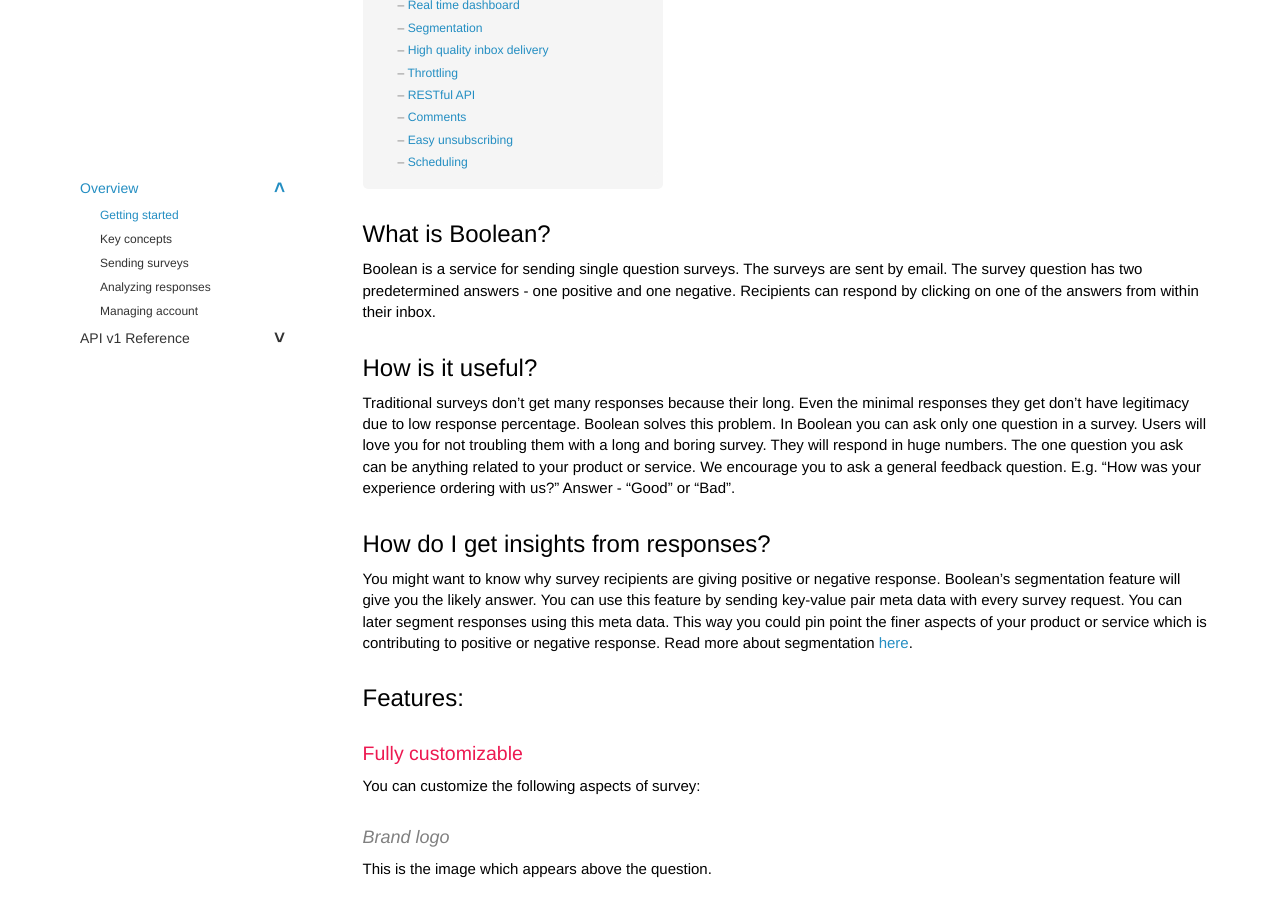
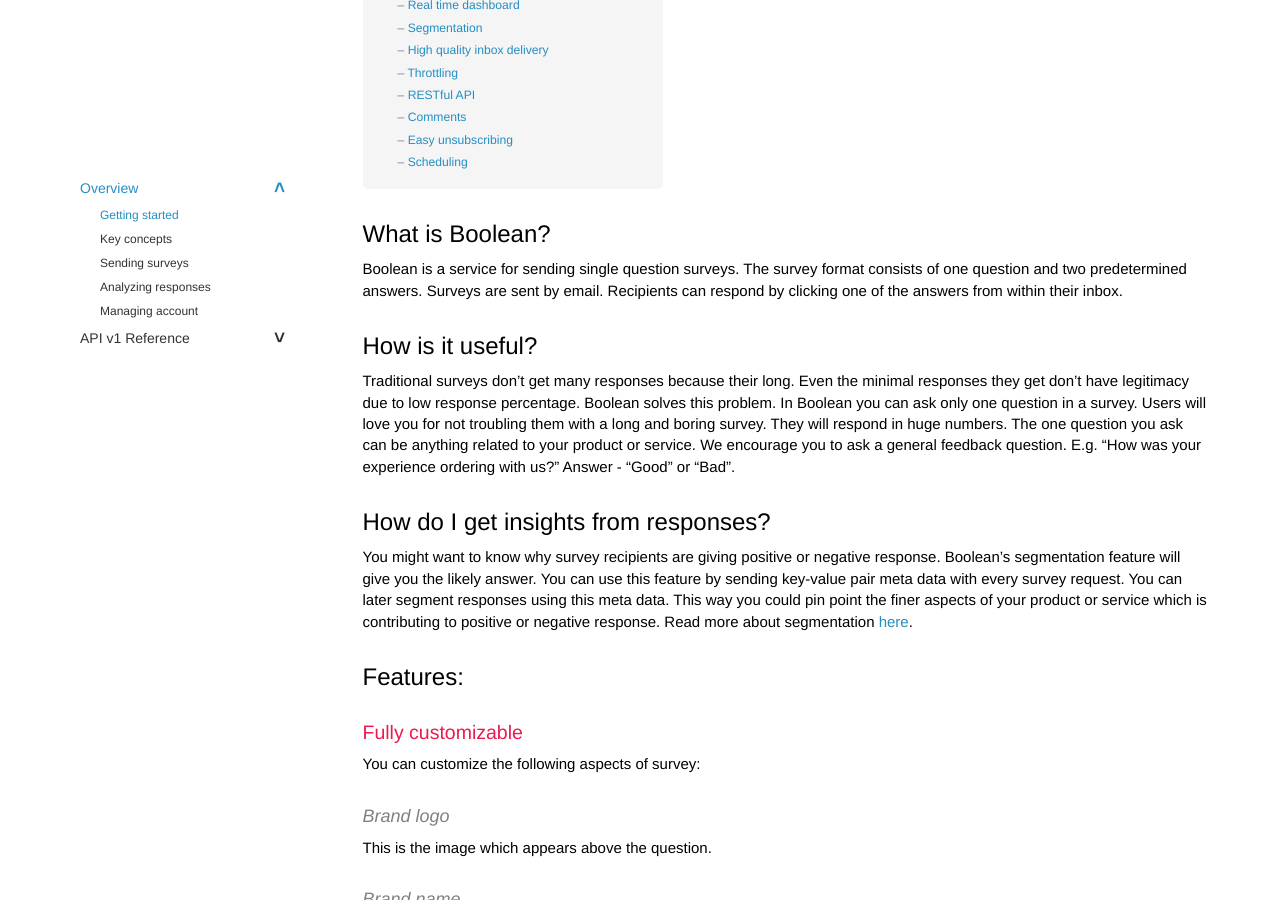
Before and after one commit to booleanapp/docs, a Jekyll site: the page built from index.md, in a window 1280 px wide and 900 px high, scrolled down 434 px. Built offline with Jekyll 4.4.1, drawn with Linux system fonts in a browser that asks for light colours.

Commit message:
Updated Boolean definition.

```diff
--- a/index.md
+++ b/index.md
@@ -8,7 +8,7 @@
 
 ## What is Boolean?
 
-Boolean is a service for sending single question surveys. The surveys are sent by email. The survey question has two predetermined answers - one positive and one negative. Recipients can respond by clicking on one of the answers from within their inbox.
+Boolean is a service for sending single question surveys. The survey format consists of one question and two predetermined answers. Surveys are sent by email. Recipients can respond by clicking one of the answers from within their inbox.
 
 ## How is it useful?
 
```
